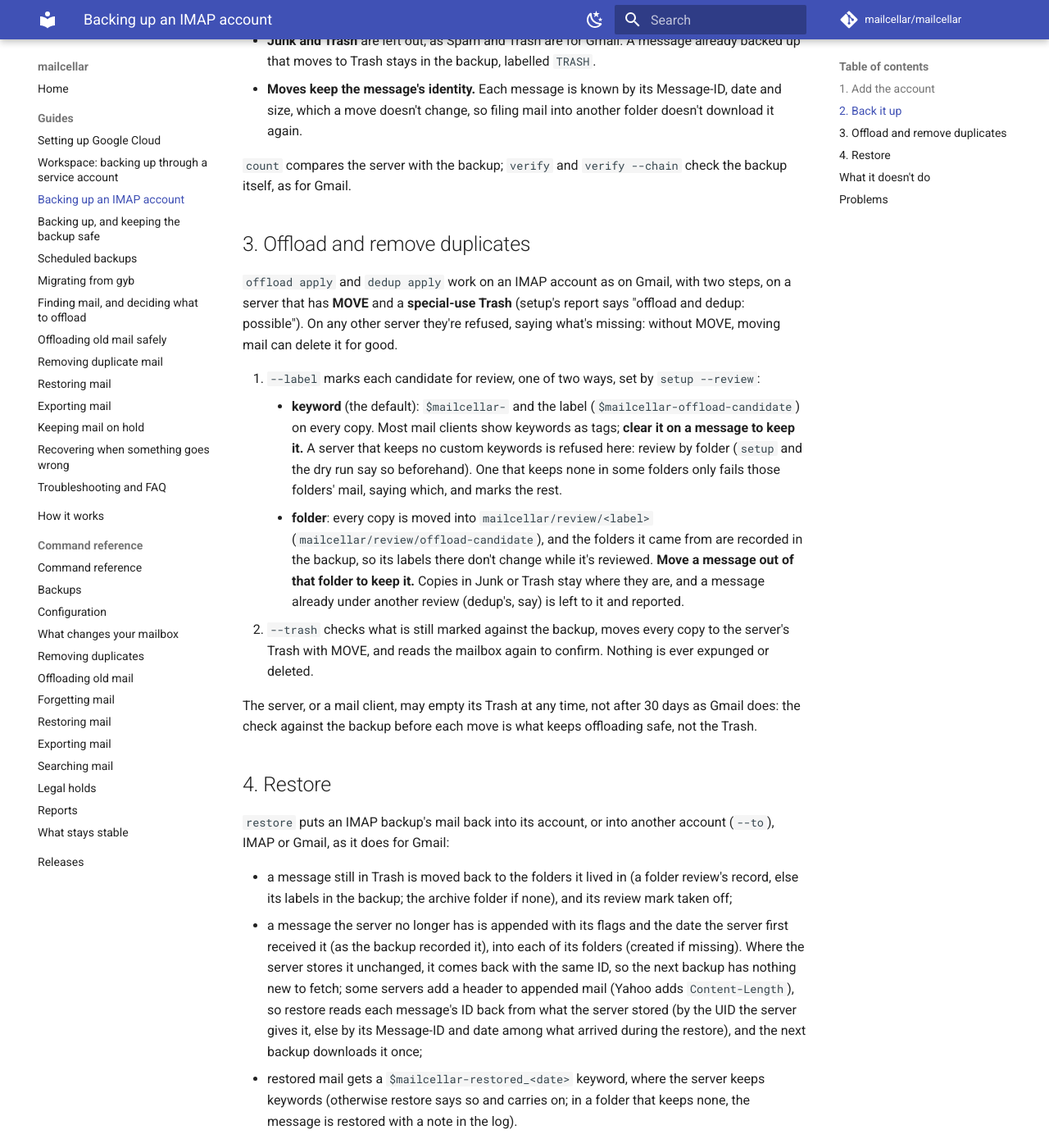
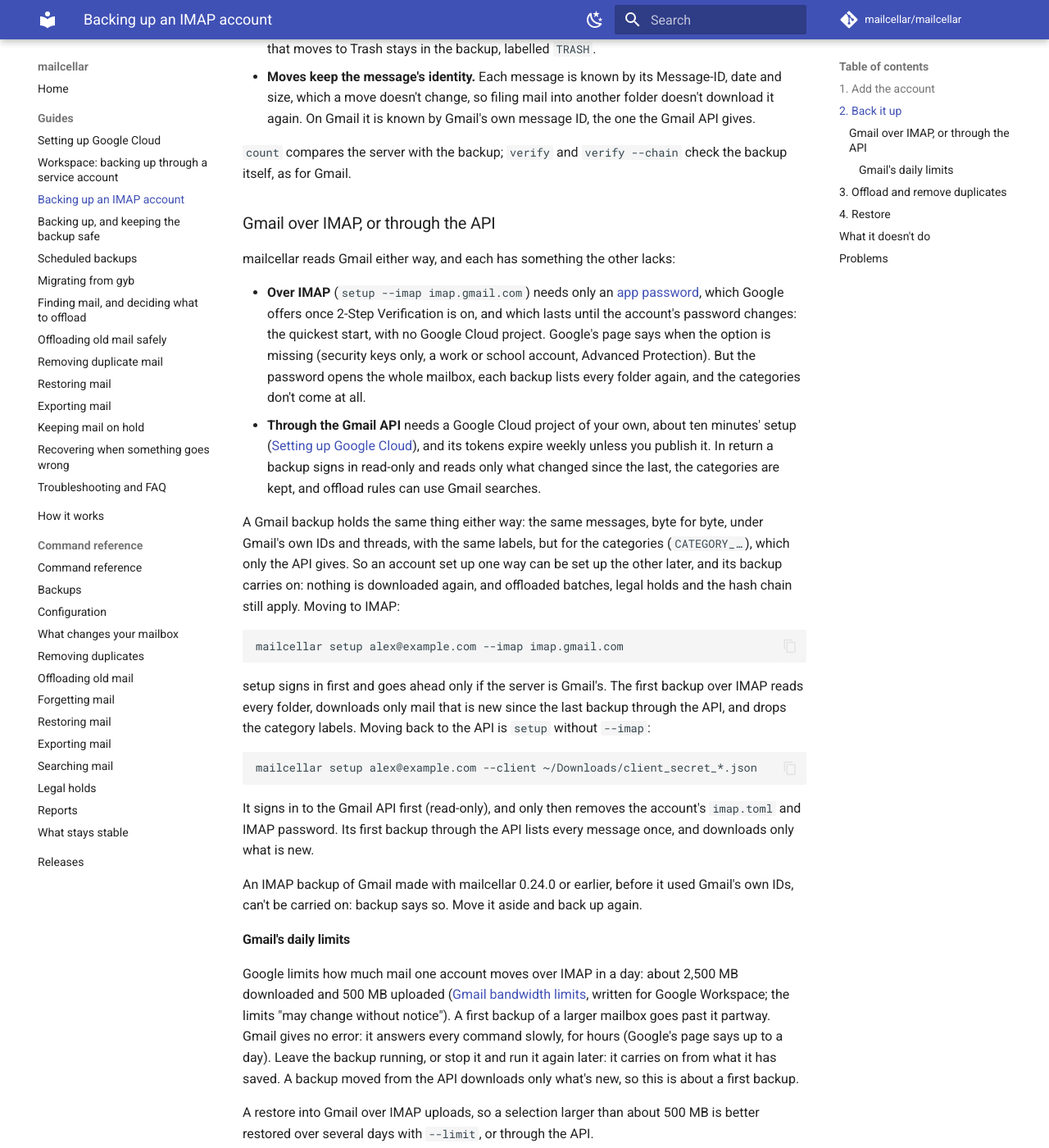
Before and after one commit to mailcellar/mailcellar, an MkDocs documentation site: the page built from docs/guide/imap.md, in a window 1280 px wide and 1400 px high, scrolled down 2486 px. Shown: the whole window at 82% size. Built offline with MkDocs 1.6.1 and Material for MkDocs 9.7.7, drawn with Linux system fonts in a browser that asks for light colours; comment, search, counter and statistics services are not loaded; some of the changed text lies outside the part shown.

Commit message:
docs(imap): Gmail over IMAP as the quick start, one backup either way
The README's quick start now offers an app password as the quickest way
in for Gmail. The IMAP guide says what each way lacks (over IMAP: the
categories, a read-only sign-in, reading only what changed; through the
API: a Cloud project and weekly tokens until published) and how an
account moves between the two with setup, keeping its backup; the
README, the Google Cloud guide and the reference's setup section point
there.

The FAQ's "Why not IMAP, or Google Takeout?" argued for the API over
IMAP, which no longer holds, and a setup choice doesn't belong on the
troubleshooting page: it becomes "Why not Google Takeout?", and its
point about tools that keep Gmail's folders as folders moves to the
comparison with mbsync and OfflineIMAP.

Gmail limits IMAP to about 2,500 MB of downloads and 500 MB of uploads a
day, which a first backup of a large mailbox goes past: the IMAP guide
gives Google's figures (linked), what that looks like (slow answers, no
error) and what to do, with a line in the FAQ's answer on slow runs and
in the restore guide.

What stays stable now says an IMAP backup of Gmail holds Gmail's own
IDs, as through the API, rather than mailcellar's.

Co-Authored-By: Claude Opus 5.5 <noreply@anthropic.com>

````diff
--- a/docs/guide/imap.md
+++ b/docs/guide/imap.md
@@ -53,7 +53,7 @@ provider's account settings and give that to `setup`.
 | iCloud Mail | `imap.mail.me.com` | `--username` with the part of the address before `@` (Apple: the full address if that fails); it has no MOVE, so offload and dedup are refused and restore only uploads |
 | Yahoo Mail | `imap.mail.yahoo.com` | it keeps no custom keywords: add `--review folder` to offload |
 | Fastmail | `imap.fastmail.com` | not yet tried with mailcellar |
-| Gmail | `imap.gmail.com` | an app password needs no Google Cloud project and doesn't expire, but opens the whole mailbox; the Gmail API (`setup` without `--imap`) can sign in read-only, reads only what changed, and keeps Important, the categories and Gmail searches in offload rules. Over IMAP, archived mail with no label is read from All Mail; after a first backup of a large mailbox, Gmail may answer IMAP slowly for a while |
+| Gmail | `imap.gmail.com` | the quickest start: no Google Cloud project, only an app password (needs 2-Step Verification); [compared with the API](#gmail-over-imap-or-through-the-api). Gmail limits IMAP to about 2,500 MB of downloads a day, so a first backup of a larger mailbox slows partway ([Gmail's daily limits](#gmails-daily-limits)) |
 
 Outlook.com and Microsoft 365 want OAuth over IMAP (XOAUTH2), which
 mailcellar doesn't do yet, so they aren't supported: `setup` refuses an
@@ -85,9 +85,10 @@ includes the account like any other, with no token to renew.
 What the backup keeps, in gyb's layout, as for Gmail:
 
 - **Folders become labels.** INBOX, and the server's Sent and Drafts
-  folders, become `INBOX`, `SENT` and `DRAFT`; other folders keep their
-  names, with `/` for nesting (`Projects/2026`). A message in two
-  folders is backed up once, with both labels.
+  folders, become `INBOX`, `SENT` and `DRAFT` (and Gmail's Important
+  `IMPORTANT`); other folders keep their names, with `/` for nesting
+  (`Projects/2026`). A message in two folders is backed up once, with
+  both labels.
 - **Flags:** an unread message gets `UNREAD`, a flagged one `STARRED`.
 - **A folder of all mail** (Gmail's All Mail, flagged `\All`) repeats
   the others and is left out, except on Gmail, where archived mail with
@@ -98,10 +99,74 @@ What the backup keeps, in gyb's layout, as for Gmail:
   labelled `TRASH`.
 - **Moves keep the message's identity.** Each message is known by its
   Message-ID, date and size, which a move doesn't change, so filing mail
-  into another folder doesn't download it again.
+  into another folder doesn't download it again. On Gmail it is known by
+  Gmail's own message ID, the one the Gmail API gives.
 
 `count` compares the server with the backup; `verify` and
 `verify --chain` check the backup itself, as for Gmail.
+
+### Gmail over IMAP, or through the API
+
+mailcellar reads Gmail either way, and each has something the other
+lacks:
+
+- **Over IMAP** (`setup --imap imap.gmail.com`) needs only an
+  [app password](https://support.google.com/accounts/answer/185833),
+  which Google offers once 2-Step Verification is on, and which lasts
+  until the account's password changes: the quickest start, with no
+  Google Cloud project. Google's page says when the option is missing
+  (security keys only, a work or school account, Advanced Protection).
+  But the password opens the whole mailbox, each backup lists every
+  folder again, and the categories don't come at all.
+- **Through the Gmail API** needs a Google Cloud project of your own,
+  about ten minutes' setup ([Setting up Google Cloud](google-cloud.md)),
+  and its tokens expire weekly unless you publish it. In return a backup
+  signs in read-only and reads only what changed since the last, the
+  categories are kept, and offload rules can use Gmail searches.
+
+A Gmail backup holds the same thing either way: the same messages, byte
+for byte, under Gmail's own IDs and threads, with the same labels, but
+for the categories (`CATEGORY_…`), which only the API gives. So an
+account set up one way can be set up the other later, and its backup
+carries on: nothing is downloaded again, and offloaded batches, legal
+holds and the hash chain still apply. Moving to IMAP:
+
+```bash
+mailcellar setup alex@example.com --imap imap.gmail.com
+```
+
+setup signs in first and goes ahead only if the server is Gmail's. The
+first backup over IMAP reads every folder, downloads only mail that is
+new since the last backup through the API, and drops the category
+labels. Moving back to the API is `setup` without `--imap`:
+
+```bash
+mailcellar setup alex@example.com --client ~/Downloads/client_secret_*.json
+```
+
+It signs in to the Gmail API first (read-only), and only then removes the
+account's `imap.toml` and IMAP password. Its first backup through the API
+lists every message once, and downloads only what is new.
+
+An IMAP backup of Gmail made with mailcellar 0.24.0 or earlier, before
+it used Gmail's own IDs, can't be carried on: backup says so. Move it
+aside and back up again.
+
+#### Gmail's daily limits
+
+Google limits how much mail one account moves over IMAP in a day: about
+2,500 MB downloaded and 500 MB uploaded
+([Gmail bandwidth limits](https://knowledge.workspace.google.com/admin/gmail/gmail-bandwidth-limits),
+written for Google Workspace; the limits "may change without notice").
+A first backup of a larger mailbox goes past it partway. Gmail gives no
+error: it answers every command slowly, for hours (Google's page says
+up to a day). Leave the backup running, or stop it and run it again
+later: it carries on from what it has saved. A backup moved from the
+API downloads only what's new, so this is about a first backup.
+
+A restore into Gmail over IMAP uploads, so a selection larger than
+about 500 MB is better restored over several days with `--limit`, or
+through the API.
 
 ## 3. Offload and remove duplicates
 
@@ -155,6 +220,10 @@ another account (`--to`), IMAP or Gmail, as it does for Gmail:
   server keeps keywords (otherwise restore says so and carries on; in a
   folder that keeps none, the message is restored with a note in the log).
 
+Into Gmail over IMAP, Google allows about 500 MB of uploads a day
+([Gmail's daily limits](#gmails-daily-limits)): restore a large
+selection over several days with `--limit`.
+
 On a server without MOVE (iCloud), restore only uploads: a message still
 in the server's Trash can't be moved out, so it is skipped, saying so,
 and left unrecorded; once the Trash is emptied, the next restore appends
@@ -172,8 +241,9 @@ restored into an IMAP account has its labels made folders (INBOX and the
 server's Sent and Drafts for Gmail's own, a folder per user label,
 matched whatever its case and nested at `/` only; archived mail into the
 folder the server marks as its archive, All Mail on Gmail, else Archive), unread
-and starred as flags, and Important and the categories left out; an
-IMAP backup restored into Gmail has its folders made labels. A message
+and starred as flags, and Important (except into Gmail's own Important
+folder) and the categories left out; an IMAP backup restored into Gmail
+has its folders made labels. A message
 filed under several labels goes into each of those folders.
 
 The message goes back byte for byte: no Date header is added, as it is
@@ -196,8 +266,15 @@ written, and a later run replaces the password. Only a different host,
 port, username or CA file needs `--force`, since it changes `imap.toml`.
 
 **"set up as a Gmail account":** the address already has an OAuth client
-or a token, and its backup holds Gmail's message IDs. An address is
-backed up one way only, Gmail's API or IMAP.
+or a token, and its backup holds Gmail's message IDs, which over IMAP
+only Gmail's own server gives, for the account's own mailbox. Give
+`--imap imap.gmail.com`, log in as the address itself (no other
+`--username`), and leave out `--no-auth`, so setup can check the server.
+
+**"holds … under IDs made from each message's headers":** the backup
+was made over IMAP before mailcellar used Gmail's own IDs there, or the
+account was moved to another provider. Set it up as it was, or move the
+backup folder aside and back up again.
 
 **"can be read by others":** the password file's permissions were widened,
 perhaps by copying the config folder. Run the `chmod 600` the message
````
Also changed, not shown: README.md (+7 -5 lines), docs/guide/google-cloud.md (+4 -1 lines), docs/guide/restore.md (+4 -0 lines), docs/guide/troubleshooting.md (+18 -20 lines), docs/reference/configuration.md (+6 -0 lines), docs/reference/stability.md (+2 -1 lines).
